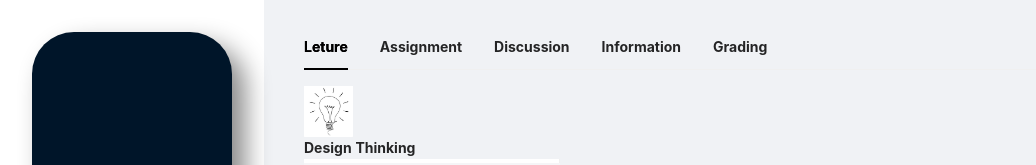
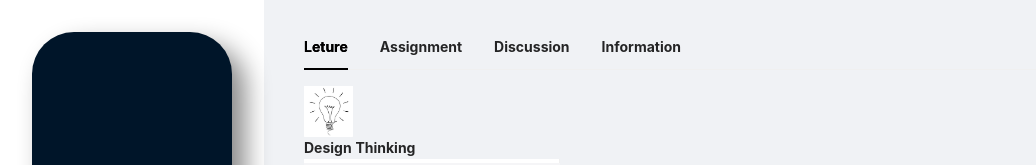
Before and after one commit to creeep123/PoLA, a React (Create React App) app: page /course/detail/1 in a window 1280 px wide. Shown: the top 165 px of the page, without its empty margins (0-1036 px from the left). Built offline with nearby package versions, Linux system fonts and the light colour scheme.

Commit message:
some role feature

```diff
--- a/src/pages/Course/detail.js
+++ b/src/pages/Course/detail.js
@@ -281,6 +281,7 @@ const Information = (level) => {
             <Col span={13}>
                 {detailInformation}
             </Col>
+            {role === 'teacher' ? (
             <Col span={6}>
                 <Row justify='space-around'>
                     <Col span={20}>
@@ -313,6 +314,7 @@ const Information = (level) => {
                     </Col>
                 </Row>
             </Col>
+            ) : null}
         </Row>
     )
 }
@@ -399,6 +401,8 @@ const Grading = (level) => {
 
 
 const Detail = () => {
+    const polaContext = useContext(PolaContext);
+    const { role, address } = polaContext.store;
     return(
         <Layout>
           <Content
@@ -423,7 +427,7 @@ const Detail = () => {
                     children: Lecture(),
                 },
                 {
-                    label: `Assignment`,
+                    label: (role === 'student' ? 'Assignment' : ''),
                     key: '2',
                     children: Assignment(),
                 },
@@ -439,7 +443,7 @@ const Detail = () => {
 
                 },
                 {
-                    label: `Grading`,
+                    label: (role === 'teacher' ? 'Grading' : ''),
                     key: '5',
                     children: Grading(),
                 },
```
